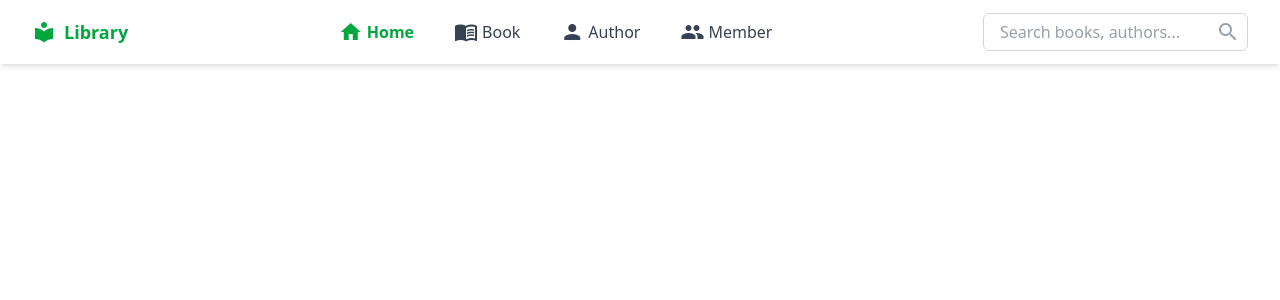
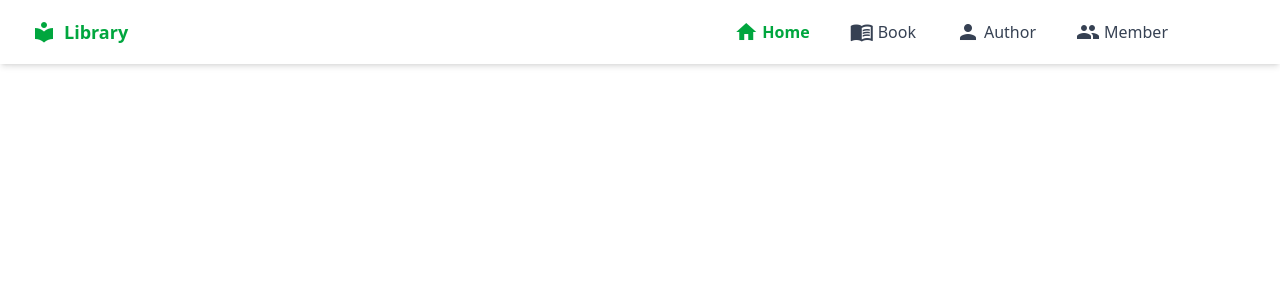
Before and after one commit to sonarykheang123/Project_Library_A4, a Vue app in the folder frontend/: page / in a window 1280 px wide. Shown: the top 300 px of the page. Built offline with nearby package versions, Linux system fonts and the light colour scheme.

Commit message:
updated (navbar-frontend): delete search on navbar

```diff
--- a/frontend/src/components/Navigation.vue
+++ b/frontend/src/components/Navigation.vue
@@ -6,7 +6,7 @@
     </div>
 
     <!-- Navigation Items -->
-    <div class="flex gap-10 items-center">
+    <div class="flex gap-10 items-center mr-20">
       <RouterLink
         v-for="item in navItems"
         :key="item.label"
@@ -17,18 +17,6 @@
         <span class="material-icons">{{ item.icon }}</span>
         {{ item.label }}
       </RouterLink>
-    </div>
-
-    <!-- Search -->
-    <div class="relative">
-      <input
-        type="search"
-        placeholder="Search books, authors..."
-        class="rounded-md border border-gray-300 px-4 py-1.5 text-gray-700 focus:outline-none focus:ring-2 focus:ring-green-400 transition-all duration-300"
-      />
-      <span class="material-icons absolute right-2 top-1/2 transform -translate-y-1/2 text-gray-400">
-        search
-      </span>
     </div>
   </nav>
 </template>
```
